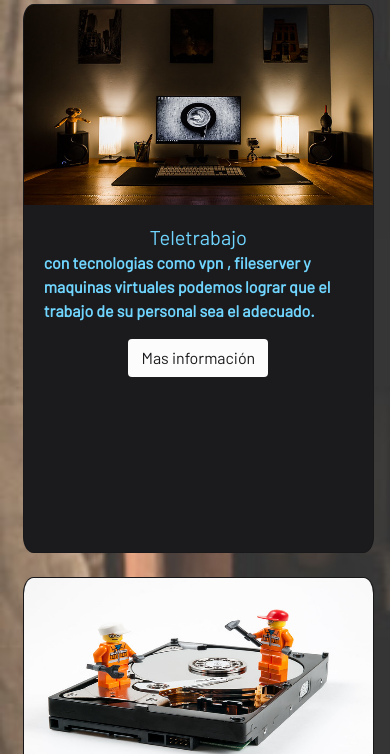
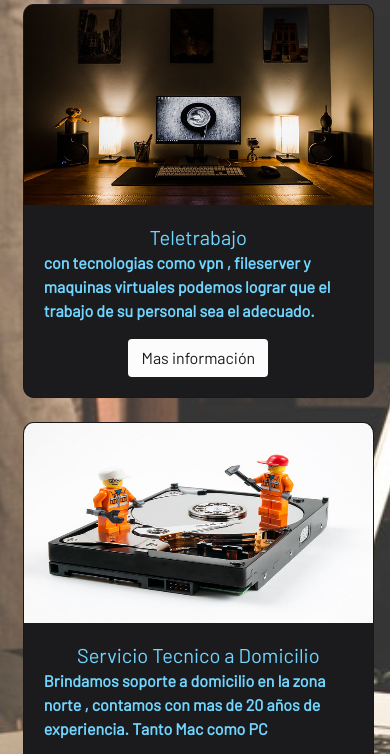
Before and after one commit to jslipak/MTZsupport, a website: page index.html in a window 390 px wide. Shown: the part 620-1374 px from the top of the page. Drawn offline with nearby package versions, Linux system fonts and the light colour scheme.

Commit message:
fix query card

```diff
--- a/scss/_queries.scss
+++ b/scss/_queries.scss
@@ -39,7 +39,6 @@
     }
     .card {
         width: 90vw;
-        height: 65vh;
     }
     .flexbox>a {
         margin: auto;
```
Also changed, not shown: css/estilo.css.
